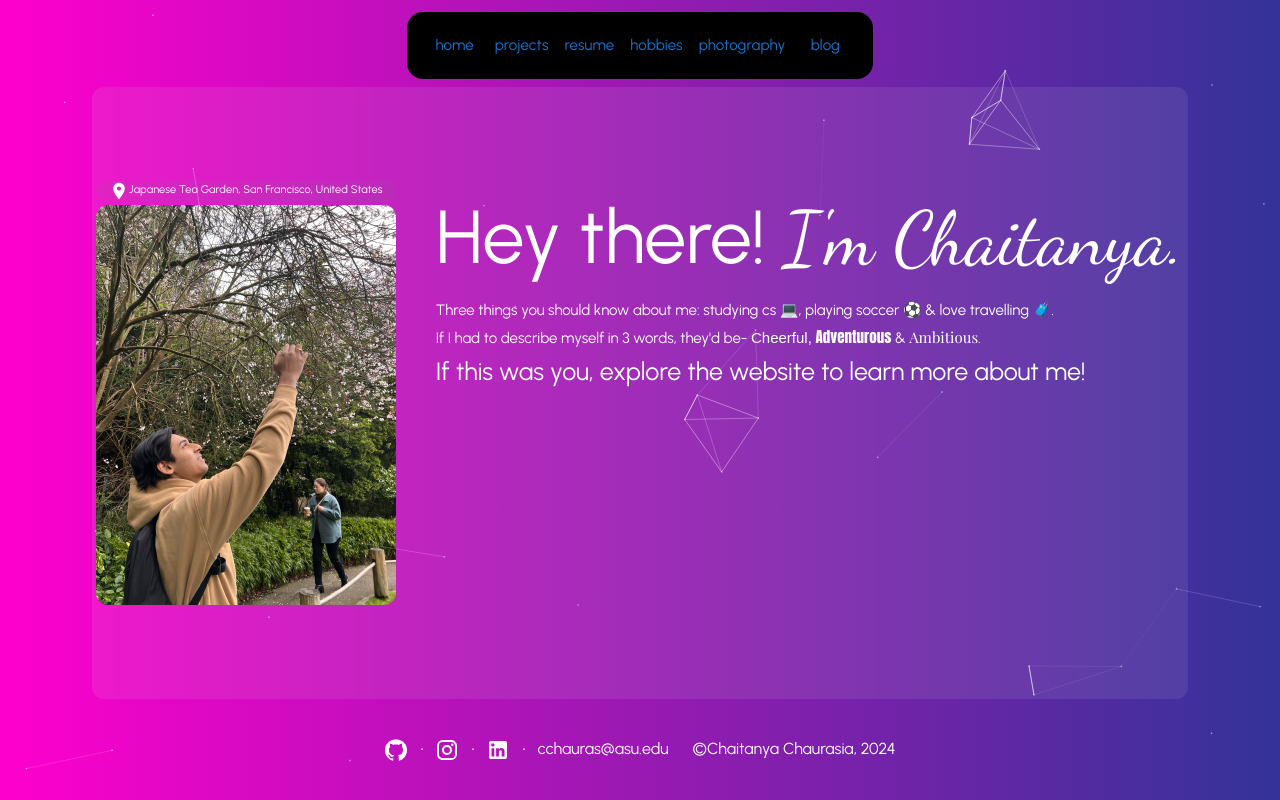
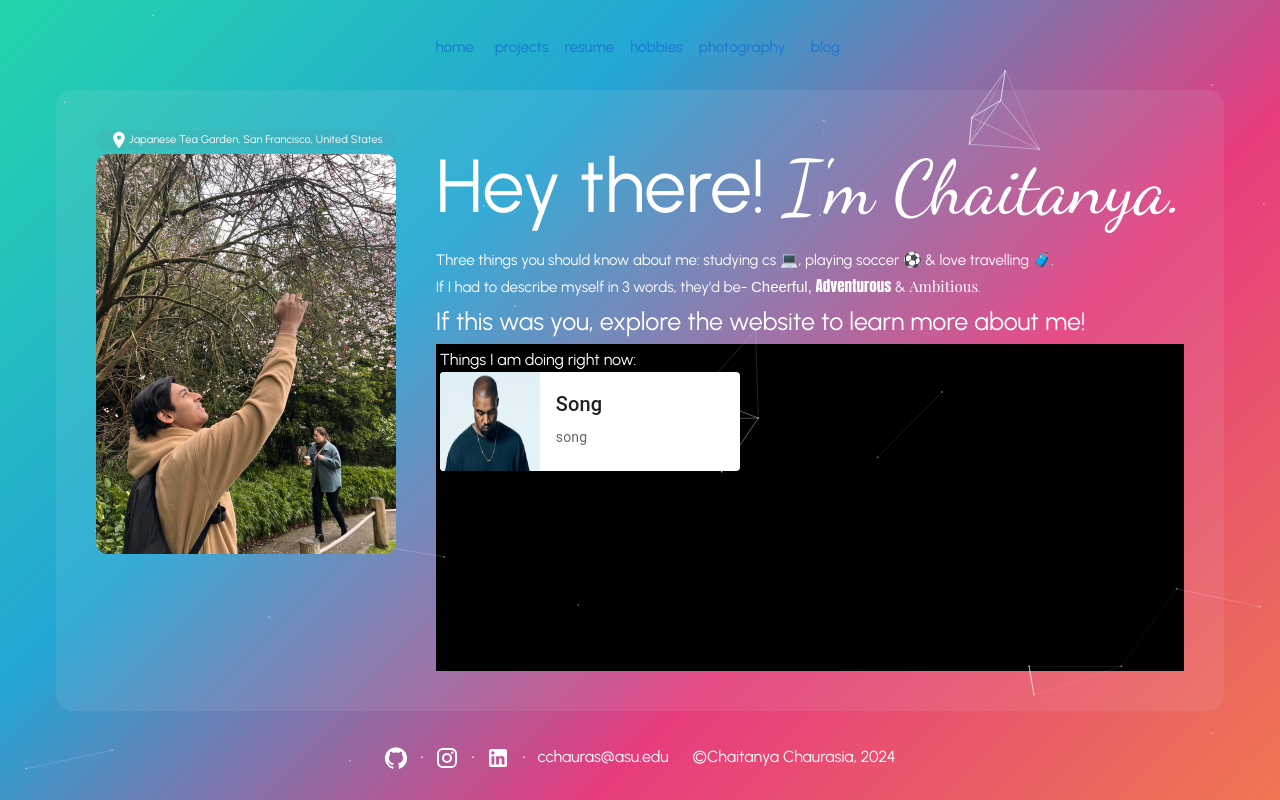
Before and after one commit to Chaitanya-Chaurasia/Portfolio, a Next.js app: page / in a window 1280 px wide. Built offline with nearby package versions, Linux system fonts and the light colour scheme; a web font is replaced by a local one.

Commit message:
Fixed UI Layout and added padding!

```diff
--- a/app/components/homepage/left-container.tsx
+++ b/app/components/homepage/left-container.tsx
@@ -8,7 +8,7 @@ import LocationOnIcon from "@mui/icons-material/LocationOn";
 
 const LeftContainer = () => {
   return (
-    <div className="flex flex-row gap-10">
+    <div className="flex sm:flex-col lg:flex-row xl:flex-row gap-10">
       <div className="flex flex-col gap-1 ">
         <div className="flex flex-row items-center justify-center bg-gray-500/10 rounded-xl">
           <LocationOnIcon
@@ -42,8 +42,8 @@ const LeftContainer = () => {
           </span>
         </span>
         <span className="text-[15px]">
-          Three things you should know about me: studying cs 💻, playing soccer ⚽ & love
-          travelling 🧳.
+          Three things you should know about me: studying cs 💻, playing soccer
+          ⚽ & love travelling 🧳.
         </span>
         <span className="text-[15px]">
           If I had to describe myself in 3 words, they'd be-{" "}
@@ -78,7 +78,10 @@ const LeftContainer = () => {
         <span className="text-[25px]">
           If this was you, explore the website to learn more about me!
         </span>
-        {/* <Spotify /> */}
+        <div className="h-full bg-black p-1">
+          Things I am doing right now:
+          <Spotify title="Song" artist="song" />
+        </div>
       </div>
     </div>
   );
--- a/app/components/homepage/spotify.tsx
+++ b/app/components/homepage/spotify.tsx
@@ -1,33 +1,28 @@
 import { Card, CardContent, CardMedia, Typography } from "@mui/material";
+import Image from "next/image";
+import bg from "../../../public/artist.jpg"
 
 interface SpotifyCardProps {
   title: string;
   artist: string;
-  image: string;
 }
 
-const SpotifyCard: React.FC<SpotifyCardProps> = ({ title, artist, image }) => {
+const SpotifyCard: React.FC<SpotifyCardProps> = ({ title, artist }) => {
   return (
     <Card
       sx={{
         display: "flex",
         maxWidth: 300,
-        margin: "auto",
-        marginTop: 20,
         boxShadow: "0px 4px 6px rgba(0, 0, 0, 0.1)",
       }}
     >
-      <CardMedia
-        component="img"
-        src={image}
-        title="Spotify Album"
-        sx={{
-          width: 100,
-          height: 100,
-          borderRadius: "50%",
-          margin: 10,
-        }}
+      <Image
+        src={bg}
+        alt="artist"
+        width={100}
+        height={100}
       />
+
       <div
         style={{
           flex: "1 0 auto",
--- a/app/components/navbar.tsx
+++ b/app/components/navbar.tsx
@@ -1,4 +1,6 @@
-import React, { useState } from "react";
+"use client";
+
+import React from "react";
 import "../styles/navbar.css";
 import { Button, Typography } from "@mui/material";
 
--- a/app/globals.css
+++ b/app/globals.css
@@ -9,7 +9,6 @@
 }
 
 * {
-  background-color: linear-gradient(to right, #ff00cc, #333399);
   font-family: "Urbanist", sans-serif;
   font-optical-sizing: auto;
   font-weight: 400;
--- a/app/layout.tsx
+++ b/app/layout.tsx
@@ -1,5 +1,4 @@
 import type { Metadata } from "next";
-import { Inter } from "next/font/google";
 import "./globals.css";
 
 export const metadata: Metadata = {
@@ -16,9 +15,12 @@ export default function RootLayout({
     <html lang="en">
       <link rel="preconnect" href="https://fonts.googleapis.com" />
       <link rel="preconnect" href="https://fonts.gstatic.com" crossOrigin="" />
+      {/* eslint-disable-next-line @next/next/no-css-tags */}
+
       <link
+        rel="stylesheet"
+        precedence="default"
         href="https://fonts.googleapis.com/css2?family=Anton&family=Dancing+Script:wght@400..700&family=Delius+Unicase:wght@400;700&family=Playfair+Display:ital,wght@0,400..900;1,400..900&family=Urbanist:ital,wght@0,100..900;1,100..900&display=swap"
-        rel="stylesheet"
       />
       <body>{children}</body>
     </html>
--- a/app/page.tsx
+++ b/app/page.tsx
@@ -3,25 +3,23 @@ import Footer from "./components/homepage/footer";
 import LeftContainer from "./components/homepage/left-container";
 import Navbar from "./components/navbar";
 import ParticlesContainer from "./components/particles";
+import "./styles/home.css";
+
 export default function Home() {
   return (
     <main
-      className="flex min-h-screen flex-col items-center justify-center gap-2 p-1 "
-      style={{
-        background: "linear-gradient(to right, #ff00cc, #333399)",
-      }}
+      id="background"
+      className="flex min-h-screen flex-col items-center justify-center gap-2 p-1 overflow-auto "
     >
       <ParticlesContainer />
-      <div className=" flex text-white bg-black rounded-2xl">
+      <div className=" flex flex-[0.1_0.1_0%] text-white rounded-2xl">
         <Navbar />
       </div>
-      <div className=" flex flex-[3_3_0%] flex-col gap-1">
-        <div className="w-full flex flex-[3_3_0%] items-center justify-center p-1 g-2 bg-gray-300/10 text-white rounded-xl">
-          <LeftContainer />
-        </div>
-        <div className="flex flex-1 p-1 text-white rounded-md items-center justify-center">
-          <Footer/>
-        </div>
+      <div className="flex flex-[3_3_0%] justify-center p-10 g-2 bg-gray-300/10 text-white rounded-2xl">
+        <LeftContainer />
+      </div>
+      <div className="flex flex-[0.1_0.1_0%] p-5 m-1 text-white rounded-md items-center justify-center">
+        <Footer />
       </div>
     </main>
   );
--- /dev/null
+++ b/app/styles/home.css
@@ -0,0 +1,3 @@
+#background {
+  background: linear-gradient(-45deg, #ee7752, #e73c7e, #23a6d5, #23d5ab);
+}
```
Also changed, not shown: app/styles/navbar.css (line endings or trailing spaces), public/artist.jpg (added).
